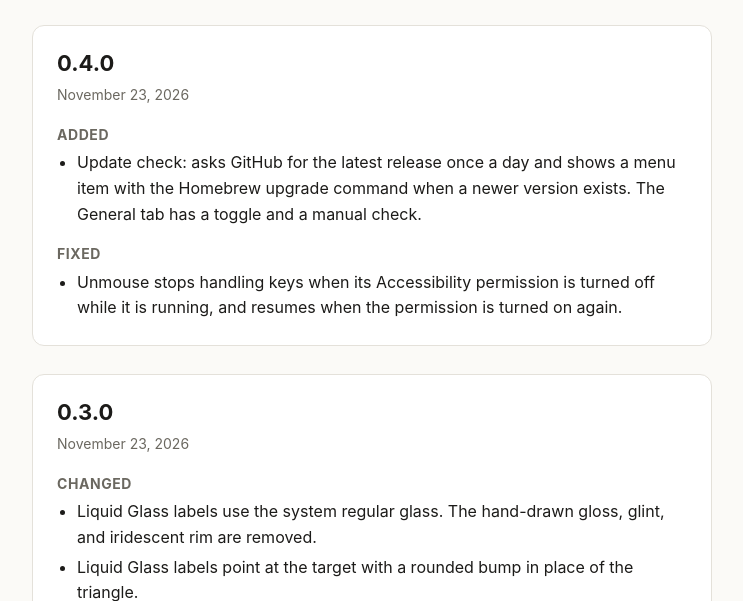
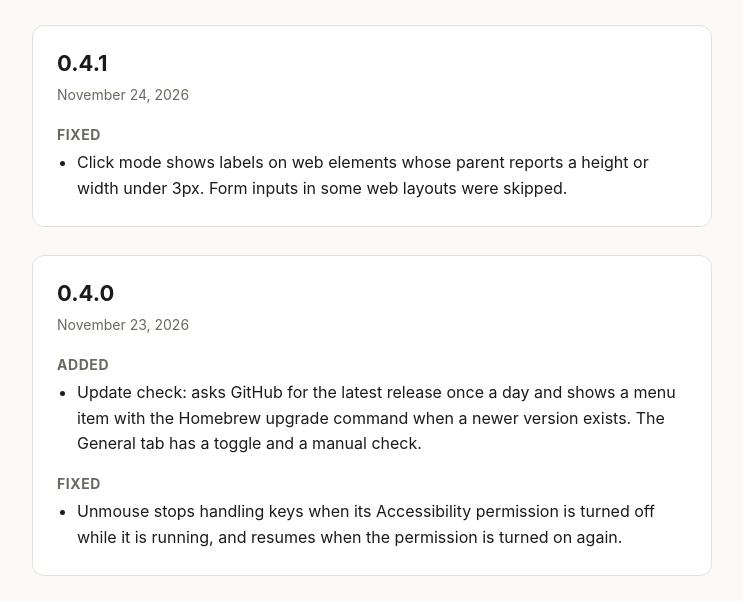
Before and after one commit to gincheong/Unmouse, a plain HTML site: page docs/changelog.html in a window 1280 px wide. Shown: the part 157-758 px from the top of the page, without its empty margins (268-1011 px from the left). Drawn offline with Linux system fonts and the light colour scheme.

Commit message:
chore: bump version to 0.4.1

```diff
--- a/docs/changelog.html
+++ b/docs/changelog.html
@@ -61,6 +61,15 @@
   <h1>Changelog</h1>
 
   <section class="release">
+    <h2>0.4.1</h2>
+    <time datetime="2026-11-24">November 24, 2026</time>
+    <h3>Fixed</h3>
+    <ul>
+      <li>Click mode shows labels on web elements whose parent reports a height or width under 3px. Form inputs in some web layouts were skipped.</li>
+    </ul>
+  </section>
+
+  <section class="release">
     <h2>0.4.0</h2>
     <time datetime="2026-11-23">November 23, 2026</time>
     <h3>Added</h3>
```
Also changed, not shown: 2 other files.
